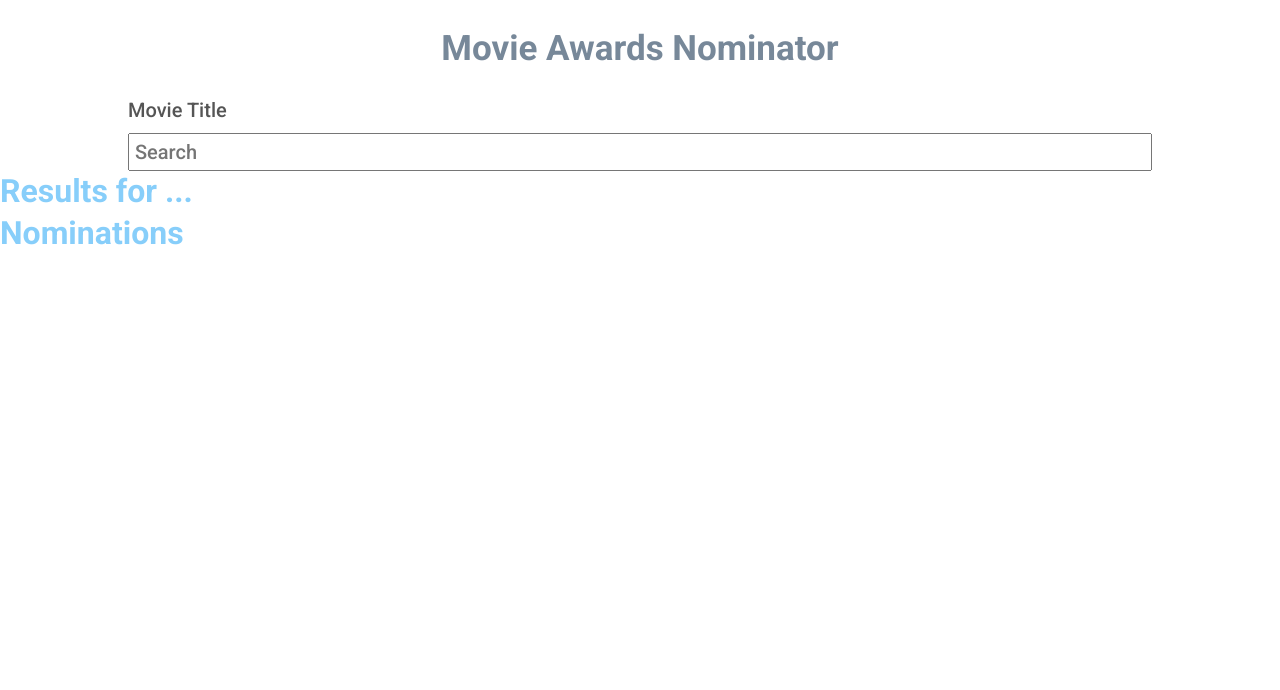
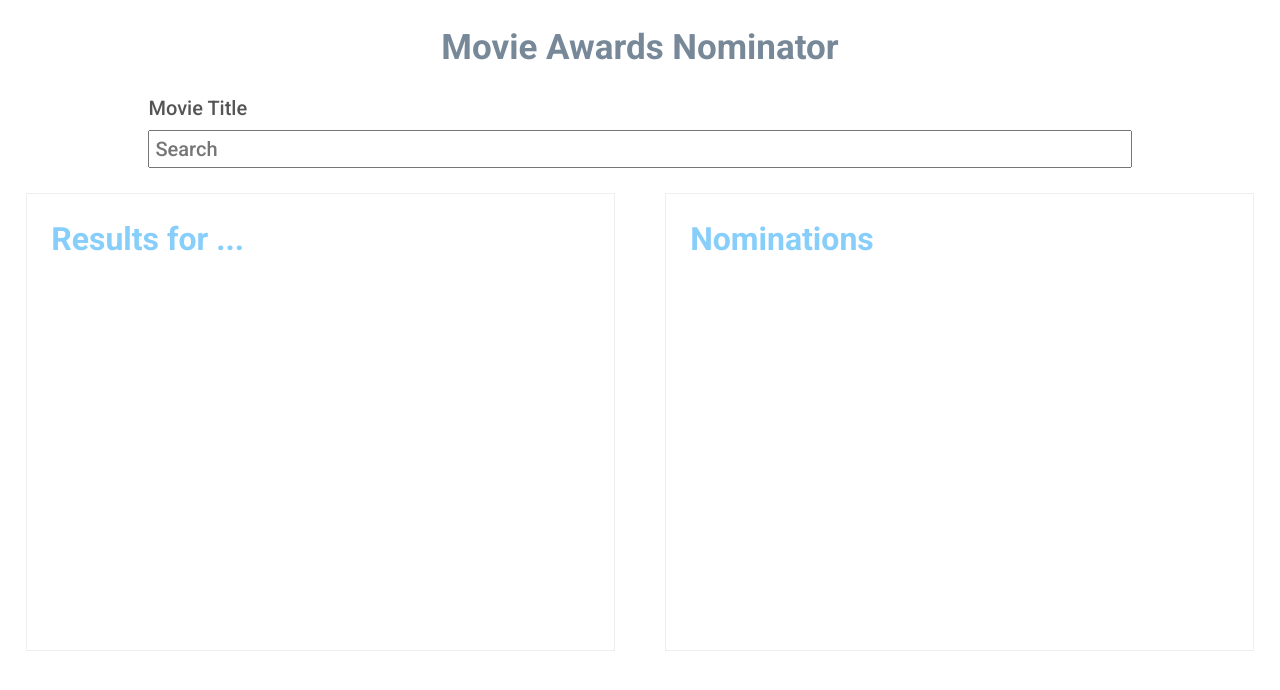
Before and after one commit to fuston05/movie-award-nominations, a React (Create React App) app: page / in a window 1280 px wide. Shown: the top 690 px of the page. Built offline with nearby package versions, Linux system fonts and the light colour scheme.

Commit message:
adds some basic layout styles

```diff
--- a/src/components/Nominations/Nominations.js
+++ b/src/components/Nominations/Nominations.js
@@ -1,11 +1,26 @@
 // ** NOMINATIONS COMPONENT **
 
-import React from 'react'
+import React from "react";
 
-export const Nominations = () => {
+export const Nominations = ({ nominations }) => {
   return (
-    <div>
+    <div className="resultsCont">
       <h2>Nominations</h2>
+
+      <div className="moviesCont">
+        {nominations &&
+          nominations.map((nominee) => {
+            return (
+              <div className="movieCard" key={nominee.imdbID}>
+                <span className="movieInfo">{nominee.Title} - </span>
+                <span className="movieInfo movieYear">{nominee.Year}</span>
+                <button>
+                  Remove
+                </button>
+              </div>
+            );
+          })}
+      </div>
     </div>
-  )
-}
+  );
+};
--- a/src/components/Results/Results.js
+++ b/src/components/Results/Results.js
@@ -20,13 +20,9 @@ export const Results = ({
           searchResults.map((movie) => {
             return (
               <div className="movieCard" key={movie.imdbID}>
-                <h3>{movie.Title}</h3>
-                <p>{movie.Year}</p>
-                {nominations && nominations.includes(movie) ? (
-                  <button disabled>Nominate</button>
-                ) : (
-                  <button>Nominate</button>
-                )}
+                <span className="movieInfo">{movie.Title} - </span>
+                <span className= 'movieInfo movieYear'>{movie.Year}</span>
+                <button className= 'nominateBtn' disabled={nominations && nominations.includes(movie) }>Nominate</button>
               </div>
             );
           })}
--- a/src/css/App.css
+++ b/src/css/App.css
@@ -3,9 +3,17 @@
   position: relative;
   width: 100%;
   height: 100vh;
+  padding: 0 2%;
 }
 
 .App h1{
   padding-top: 2%;
   text-align: center;
 }
+
+.results-noms-cont{
+  margin-top: 2%;
+  display: flex;
+  justify-content: space-between;
+  align-items: flex-start;
+}
--- a/src/css/global.css
+++ b/src/css/global.css
@@ -14,7 +14,7 @@ a {
   color: #555;
 }
 
-label{
+label {
   font-size: 2rem;
   color: #555;
 }
@@ -35,7 +35,7 @@ h2 {
 }
 
 h3 {
-  font-size: 2.8rem;
+  font-size: 1.6rem;
   color: lightblue;
 }
 
@@ -54,3 +54,34 @@ input {
   color: #555;
   padding: 5px;
 }
+
+.resultsCont {
+  width: 48%;
+  padding: 2%;
+  border: 1px solid #eee;
+}
+
+.resultsCont h2{
+  margin-bottom: 1%;
+}
+
+.moviesCont {
+  height: 45vh;
+}
+
+.movieCard {
+  margin-bottom: 5px;
+}
+
+.movieInfo {
+  font-size: 1.6rem;
+  color: lightblue;
+}
+
+.movieYear {
+  color: lightslategray;
+}
+
+button {
+  margin-left: 5px;
+}
```
Also changed, not shown: src/css/Results.css (line endings or trailing spaces), 1 other file (tests, documents, lock files or other folders).
